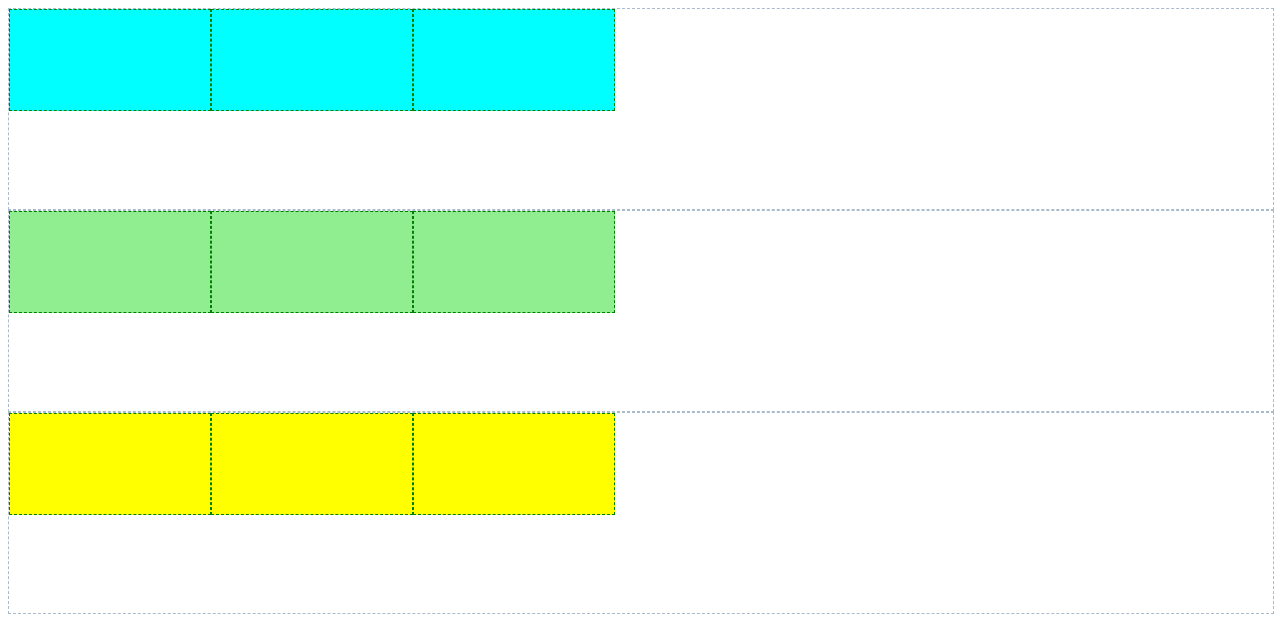
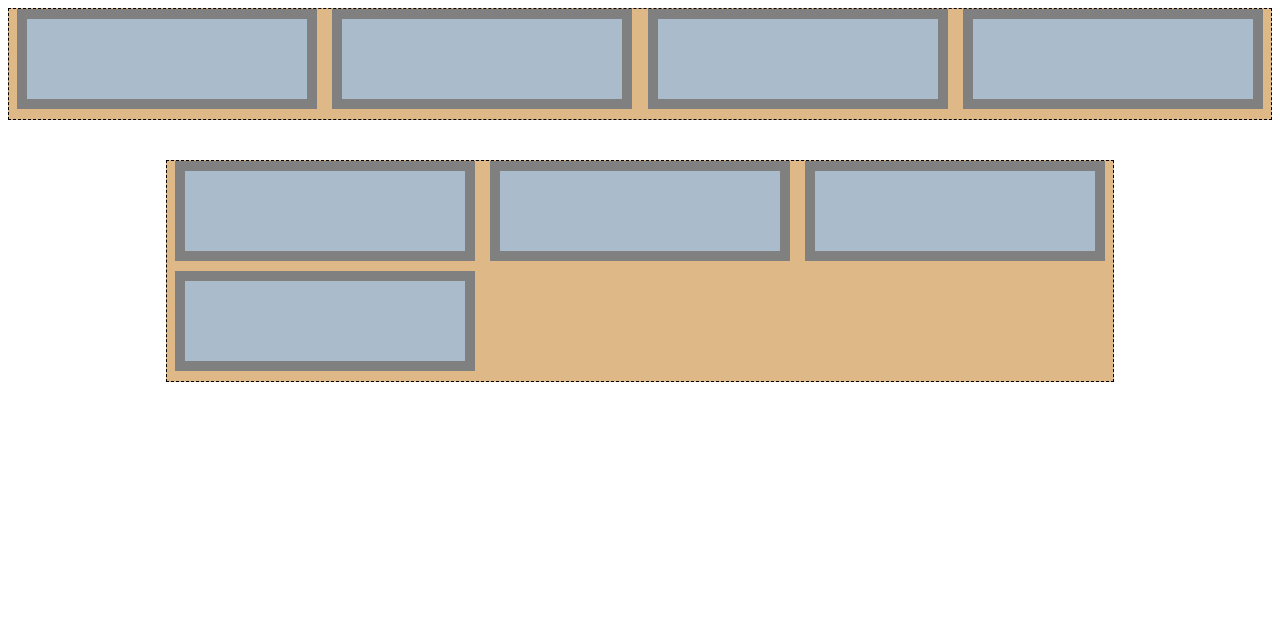
Before and after one commit to malc-adams/proto-css-modules, a website built with webpack: page src/index.html in a window 1280 px wide. Built offline with nearby package versions, Linux system fonts and the light colour scheme.

Commit message:
Complete example

```diff
--- a/src/css/_breakpoints.scss
+++ b/src/css/_breakpoints.scss
@@ -1,4 +1,3 @@
-$breakpoint1: 300px;
-$breakpoint2: 500px;
-$breakpoint3: 700px;
-$breakpoint4: 900px;
+$breakpoint1: 768px;
+$breakpoint2: 1024px;
+$breakpoint3: 1280px;
--- a/src/css/index.scss
+++ b/src/css/index.scss
@@ -1,58 +1,80 @@
 @import "breakpoints";
 
+.gridWrapper {
+  background-color: burlywood;
+  margin: auto;
+  min-width: 310px;
+  margin-bottom: 40px;
+}
+
+.fullWidth {
+  width: 100%;
+}
+
+.partWidth {
+  width: 75%;
+}
+
+// Do not define default mobile styles in here so that the styles
+// may be defined at any breakpoint.
 .grid {
-  border: dashed 1px #abc;
-  width: 100%;
-  height: 200px;
   display: flex;
+  justify-content: space-between;
+  flex-direction: column;
+  align-items: center;
+  flex-wrap: wrap;
+  border: dashed 1px black;
+
+  .col {
+    color: red;
+    display: flex;
+    justify-content: center;
+  }
 
   .item {
-    width: 200px;
+    width: 300px;
     height: 100px;
-    border: dashed 1px green;
+    margin: 0 5px 10px;
+    background-color: #abc;
+    box-sizing: border-box;
+    border: solid 10px grey;
   }
 }
 
 //---------------------------------------------------
-// Change mixins.
+// Layout mixins.
 //---------------------------------------------------
 
-@mixin one-column {
+@mixin layout1 {
   .grid {
-    .item {
-      background-color: red;
+    .col {
+      width: 100%;
     }
   }
 }
 
-@mixin two-columns {
+@mixin layout2 {
   .grid {
-    .item {
-      background-color: orange;
+    flex-direction: row;
+
+    .col {
+      flex-basis: 50%;
     }
   }
 }
 
-@mixin three-columns {
+@mixin layout3 {
   .grid {
-    .item {
-      background-color: yellow;
+    .col {
+      flex-basis: 33.3%;
     }
   }
 }
 
-@mixin four-columns {
+@mixin layout4 {
   .grid {
-    .item {
-      background-color: lightgreen;
-    }
-  }
-}
-
-@mixin five-columns {
-  .grid {
-    .item {
-      background-color: cyan;
+    .col {
+      flex-basis: 25%;
     }
   }
 }
@@ -62,95 +84,65 @@
 //---------------------------------------------------
 
 // Default.
-@include one-column();
+@include layout1();
 
 // Default override.
 @media screen and (min-width: 1px) {
   .bp-0-1 {
-    @include one-column();
+    @include layout1();
   }
   .bp-0-2 {
-    @include two-columns();
+    @include layout2();
   }
   .bp-0-3 {
-    @include three-columns();
+    @include layout3();
   }
   .bp-0-4 {
-    @include four-columns();
-  }
-  .bp-0-5 {
-    @include five-columns();
+    @include layout4();
   }
 }
 
 @media screen and (min-width: $breakpoint1) {
   .bp-1-1 {
-    @include one-column();
+    @include layout1();
   }
   .bp-1-2 {
-    @include two-columns();
+    @include layout2();
   }
   .bp-1-3 {
-    @include three-columns();
+    @include layout3();
   }
   .bp-1-4 {
-    @include four-columns();
-  }
-  .bp-1-5 {
-    @include five-columns();
+    @include layout4();
   }
 }
 
 @media screen and (min-width: $breakpoint2) {
   .bp-2-1 {
-    @include one-column();
+    @include layout1();
   }
   .bp-2-2 {
-    @include two-columns();
+    @include layout2();
   }
   .bp-2-3 {
-    @include three-columns();
+    @include layout3();
   }
   .bp-2-4 {
-    @include four-columns();
-  }
-  .bp-2-5 {
-    @include five-columns();
+    @include layout4();
   }
 }
 
 @media screen and (min-width: $breakpoint3) {
   .bp-3-1 {
-    @include one-column();
+    @include layout1();
   }
   .bp-3-2 {
-    @include two-columns();
+    @include layout2();
   }
   .bp-3-3 {
-    @include three-columns();
+    @include layout3();
   }
   .bp-3-4 {
-    @include four-columns();
-  }
-  .bp-3-5 {
-    @include five-columns();
+    @include layout4();
   }
 }
-
-@media screen and (min-width: $breakpoint4) {
-  .bp-4-1 {
-    @include one-column();
-  }
-  .bp-4-2 {
-    @include two-columns();
-  }
-  .bp-4-3 {
-    @include three-columns();
-  }
-  .bp-4-4 {
-    @include four-columns();
-  }
-  .bp-4-5 {
-    @include five-columns();
-  }
-}
--- a/src/index.js
+++ b/src/index.js
@@ -4,34 +4,34 @@ function init() {
   const element = document.createElement('div');
 
   // Create the unique modules.
-  const grid1 = createGrid(['bp-1-2', 'bp-2-3', 'bp-3-4', 'bp-4-5']);
-  const grid2 = createGrid(['bp-2-2', 'bp-3-3', 'bp-4-4']);
-  const grid3 = createGrid(['bp-3-2', 'bp-4-3']);
+  const grid1 = createGrid(['bp-1-2', 'bp-2-3', 'bp-3-4']);
+  const grid2 = createGrid(['bp-2-2', 'bp-3-3']);
+
+  grid1.classList.add(style.gridWrapper, style.fullWidth);
+  grid2.classList.add(style.gridWrapper, style.partWidth);
 
   element.appendChild(grid1);
   element.appendChild(grid2);
-  element.appendChild(grid3);
 
   return element;
 }
 
-function createGrid(config) {
+function createGrid(config = []) {
   let i;
   const configWrapper = document.createElement('div');
 
   for (i = 0; i < config.length; i++) {
     configWrapper.classList.add(style[config[i]]);
   }
+  const grid = document.createElement('div');
+  grid.classList.add(style.grid);
 
-  const element = document.createElement('div');
-  element.classList.add(style.grid);
-
-  configWrapper.appendChild(element);
+  configWrapper.appendChild(grid);
 
   // Create the grid items.
-  for (i = 0; i < 3; i++) {
+  for (i = 0; i < 4; i++) {
     const item = createGridItem();
-    element.appendChild(item);
+    grid.appendChild(item);
   }
 
   return configWrapper;
@@ -40,7 +40,13 @@ function createGrid(config) {
 function createGridItem() {
   const element = document.createElement('div');
   element.classList.add(style.item);
-  return element;
+
+  const col = document.createElement('div');
+  col.classList.add(style.col);
+
+  col.appendChild(element);
+
+  return col;
 }
 
 document.body.appendChild(init());
```
